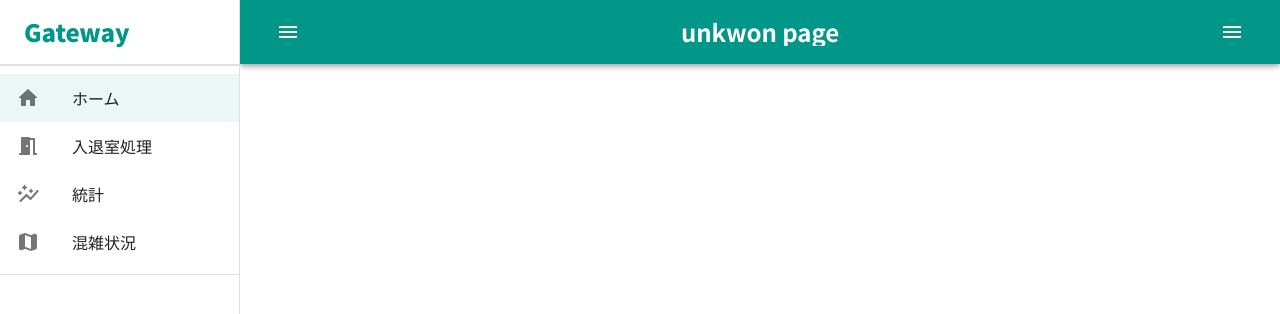
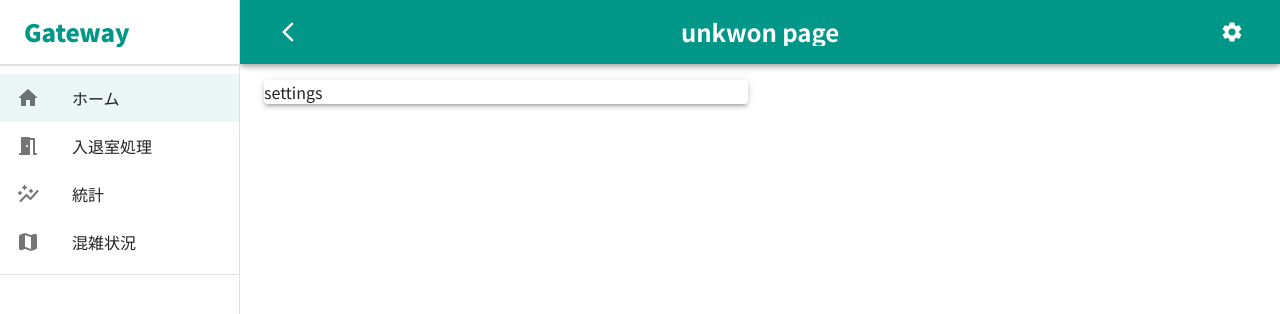
Before and after one commit to newt239/gateway-front, a React (Create React App) app: page /settings in a window 1280 px wide. Shown: the top 314 px of the page. Built offline with nearby package versions, Linux system fonts and the light colour scheme; no server answers; sample sign-in values are in the browser's storage.

Commit message:
feat: add buttons to back previous page and to move setting page at topbar

```diff
--- a/src/components/page/Body.tsx
+++ b/src/components/page/Body.tsx
@@ -11,6 +11,7 @@ import Exit from './Operate/Exit';
 import Pass from './Operate/Pass';
 import Crowd from './Crowd';
 import Chart from './Chart/Index';
+import Settings from './Settings';
 
 const Body = () => {
     const location = useLocation();
@@ -42,6 +43,7 @@ const Body = () => {
                 </Route>
                 <Route path="crowd" element={<Crowd />} />
                 <Route path="chart" element={<Chart />} />
+                <Route path="settings" element={<Settings />} />
             </Route>
         </Routes>
     )
--- /dev/null
+++ b/src/components/page/Settings.tsx
@@ -0,0 +1,19 @@
+import React, { useEffect } from "react";
+
+import { Grid, Paper, Typography } from '@mui/material';
+
+import UserInfo from '../ui/UserInfo';
+
+const Settings = () => {
+    return (
+        <Grid container spacing={{ xs: 2, md: 3 }}>
+            <Grid item xs={12} md={6}>
+                <Paper elevation={3} sx={{ width: '100%' }}>
+                    <Typography>settings</Typography>
+                </Paper>
+            </Grid>
+        </Grid>
+    )
+}
+
+export default Settings;
--- a/src/components/ui/TopBar.tsx
+++ b/src/components/ui/TopBar.tsx
@@ -1,14 +1,16 @@
 import React, { useEffect } from 'react';
-import { useLocation } from "react-router-dom";
+import { useLocation, useNavigate } from "react-router-dom";
 import { useDispatch, useSelector } from 'react-redux';
 import { RootState } from '../../stores/index';
 import { setTitle } from '../../stores/page';
 
 import { Container, Box, AppBar, Toolbar, Typography, IconButton } from '@mui/material';
-import MenuIcon from '@mui/icons-material/Menu';
+import ArrowBackIosNewRoundedIcon from '@mui/icons-material/ArrowBackIosNewRounded';
+import SettingsIcon from '@mui/icons-material/Settings';
 
 const TopBar = () => {
     const dispatch = useDispatch();
+    const navigate = useNavigate();
     const locationPath = useLocation().pathname;
     const pageProps = useSelector((state: RootState) => state.page);
     useEffect(() => {
@@ -37,33 +39,41 @@ const TopBar = () => {
             case "/crowd":
                 dispatch(setTitle("混雑状況"));
                 break;
+            case "settings":
+                dispatch(setTitle("設定"));
+                break;
             default:
                 dispatch(setTitle("unkwon page"));
         }
     }, [locationPath]);
+    const backPreviousPage = () => {
+        navigate(-1);
+    };
     return (
         <AppBar position="fixed" sx={{ width: { xs: '100%', sm: `calc(100% - 240px)` } }}>
             <Container maxWidth="xl">
                 <Toolbar disableGutters sx={{ display: 'flex', justifyContent: 'space-between' }}>
+                    {locationPath !== "/login" && (
                         <Box sx={{ display: 'flex' }}>
-                        <IconButton
+                            <IconButton onClick={backPreviousPage}
                                 size="large"
                                 color="inherit"
                             >
-                            <MenuIcon />
+                                <ArrowBackIosNewRoundedIcon />
                             </IconButton>
-                    </Box>
-                    <Typography variant="h2" noWrap component="div">
+                        </Box>)}
+                    <Typography variant="h2" noWrap>
                         {pageProps.title}
                     </Typography>
+                    {locationPath !== "/login" && (
                         <Box sx={{ display: 'flex' }}>
-                        <IconButton
+                            <IconButton onClick={() => navigate('settings', { replace: true })}
                                 size="large"
                                 color="inherit"
                             >
-                            <MenuIcon />
+                                <SettingsIcon />
                             </IconButton>
-                    </Box>
+                        </Box>)}
                 </Toolbar>
             </Container>
         </AppBar>
```
Lines whose indentation alone changed are shown as unchanged.
